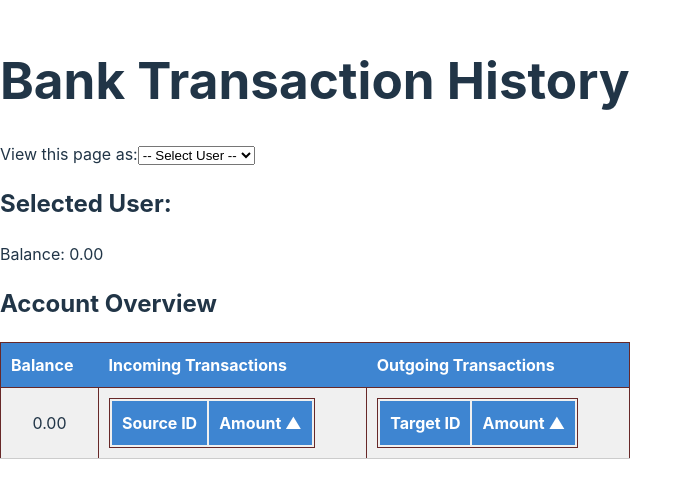
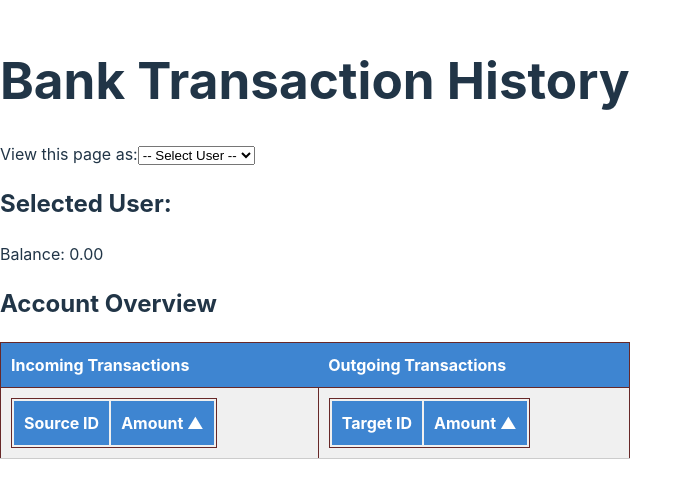
Before and after one commit to irinrudko/my-bank-app, a React (Vite) app: page / in a window 1280 px wide. Shown: the part 162-660 px from the top of the page, without its empty margins (0-693 px from the left). Built offline with nearby package versions, Linux system fonts and the light colour scheme.

Commit message:
refactor: remove balance column

```diff
--- a/src/components/TransactionHistory/TransactionHistory.tsx
+++ b/src/components/TransactionHistory/TransactionHistory.tsx
@@ -29,14 +29,6 @@ export const TransactionHistory: React.FC<TransactionHistoryType> = ({ transacti
         ? transactions.filter((transaction) => transaction.sourceId === selectedUser.id)
         : []
 
-    const calculateUserBalance = () => {
-        const incomingTotal = incomingTransactions.reduce((total, transaction) => total + transaction.amount, 0)
-        const outgoingTotal = outgoingTransactions.reduce((total, transaction) => total + transaction.amount, 0)
-        return incomingTotal - outgoingTotal
-    }
-
-    const userBalance = selectedUser ? calculateUserBalance() : 0
-
     const sortedIncomingTransactions = [...incomingTransactions]
     const sortedOutgoingTransactions = [...outgoingTransactions]
 
@@ -59,14 +51,12 @@ export const TransactionHistory: React.FC<TransactionHistoryType> = ({ transacti
                 <caption>{selectedUser?.name}</caption>
                 <thead>
                     <tr>
-                        <th scope="col">Balance</th>
                         <th scope="col">Incoming Transactions</th>
                         <th scope="col">Outgoing Transactions</th>
                     </tr>
                 </thead>
                 <tbody>
                     <tr>
-                        <td className={styles.balance}>{userBalance.toFixed(2)}</td>
                         <td>
                             <table>
                                 <thead>
```
